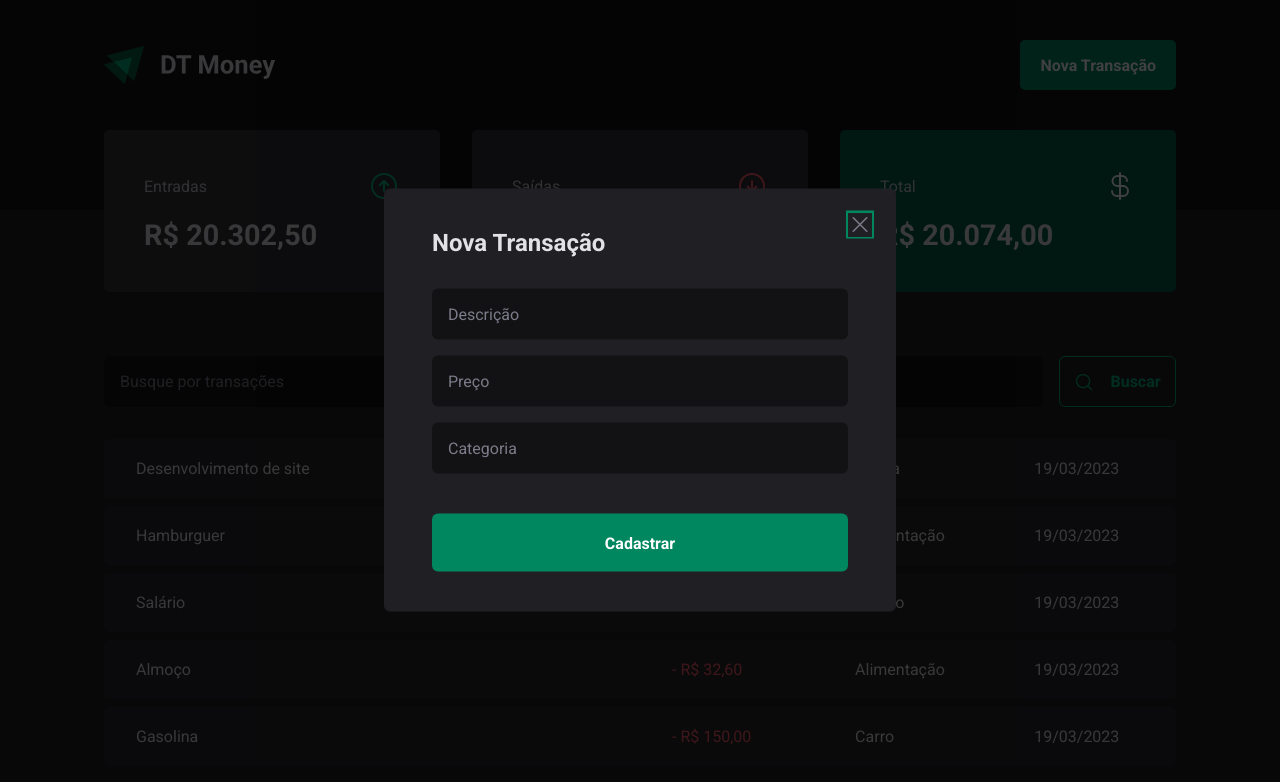
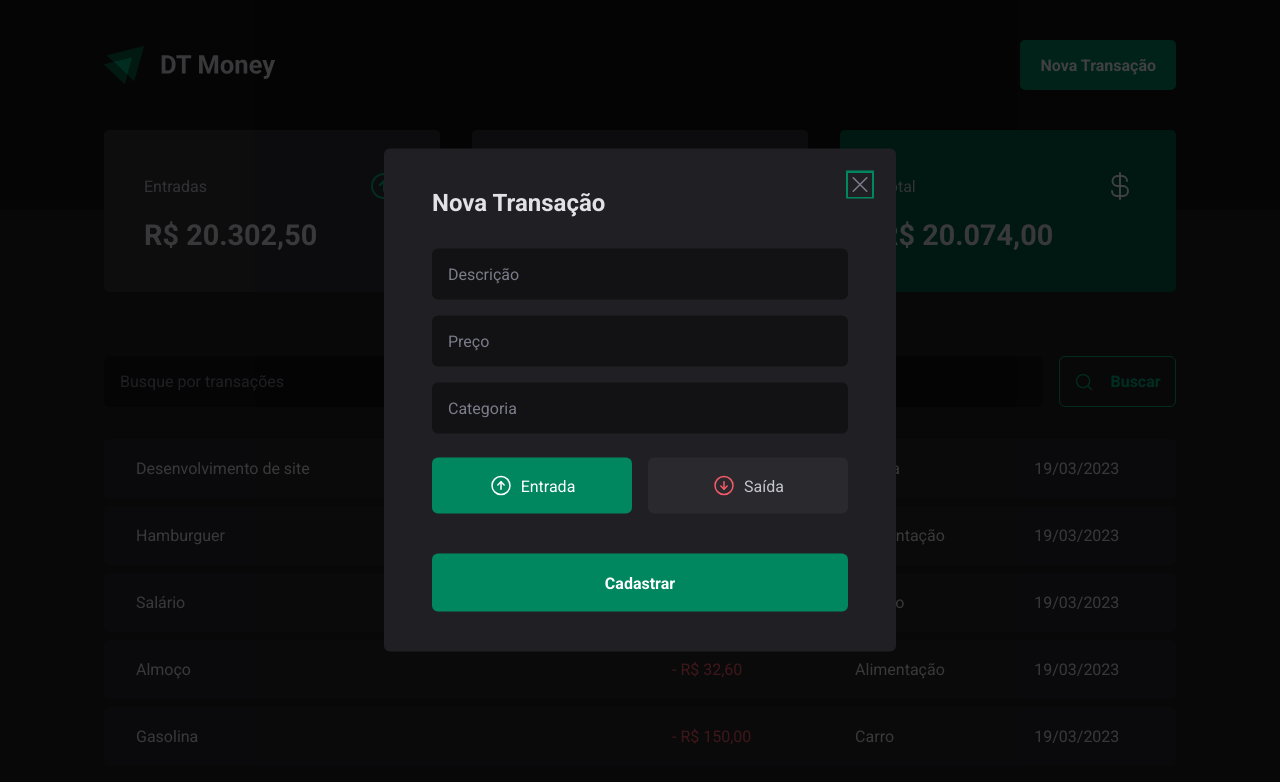
Before and after one commit to CamiNunes/dt-money, a React (Vite) app: page / in a window 1280 px wide. Both pictures are taken after a click on the button "Nova Transação". Shown: the top 782 px of the page. Built offline with nearby package versions, Linux system fonts and the light colour scheme; data requests are answered from the project's data file.

Commit message:
Controlled components;

```diff
--- a/src/components/NewTransactionModal/index.tsx
+++ b/src/components/NewTransactionModal/index.tsx
@@ -2,22 +2,25 @@
 import { Content, Overlay, CloseButton, TransactionType, TransactionTypeButton } from "./styles";
 import {ArrowCircleDown, ArrowCircleUp, X} from 'phosphor-react';
 import * as z from 'zod';
-import { useForm } from 'react-hook-form';
+import { Controller, useForm } from 'react-hook-form';
 import { zodResolver } from '@hookform/resolvers/zod';
 
 const newTransactionFormSchema = z.object({
   description: z.string(),
   price: z.number(),
   category: z.string(),
-  // type: z.enum(['income', 'outcome']),
+  type: z.enum(['income', 'outcome']),
 });
 
 type NewTransactionFormInputs = z.infer<typeof newTransactionFormSchema>;
 
 export function NewTransactionModal(){
 
-  const { register, handleSubmit, formState: { isSubmitting } } = useForm<NewTransactionFormInputs>({
-    resolver: zodResolver(newTransactionFormSchema)
+  const { control, register, handleSubmit, formState: { isSubmitting } } = useForm<NewTransactionFormInputs>({
+    resolver: zodResolver(newTransactionFormSchema),
+    defaultValues:{
+      type:'income'
+    }
   });
 
   function handleCreateNewTransaction(data: NewTransactionFormInputs){
@@ -37,7 +40,12 @@
             <input type="number" placeholder='Preço' required {...register('price', { valueAsNumber: true })}/>
             <input type="text" placeholder='Categoria' required {...register('category')}/>
 
-            {/* <TransactionType>
+            <Controller control={control}
+             name="type"
+             render={({ field }) => {
+              console.log(field)
+              return(
+                <TransactionType onValueChange={field.onChange} value={field.value}>
                   <TransactionTypeButton variant='income' value="income">
                     <ArrowCircleUp size={24}/>
                     Entrada
@@ -46,7 +54,10 @@
                     <ArrowCircleDown size={24}/>
                     Saída
                   </TransactionTypeButton>
-            </TransactionType> */}
+                </TransactionType>
+              )
+             }}
+            />
             <button type="submit" disabled={isSubmitting}>Cadastrar</button>
           </form>
       </Content>
```
Lines whose indentation alone changed are shown as unchanged.
